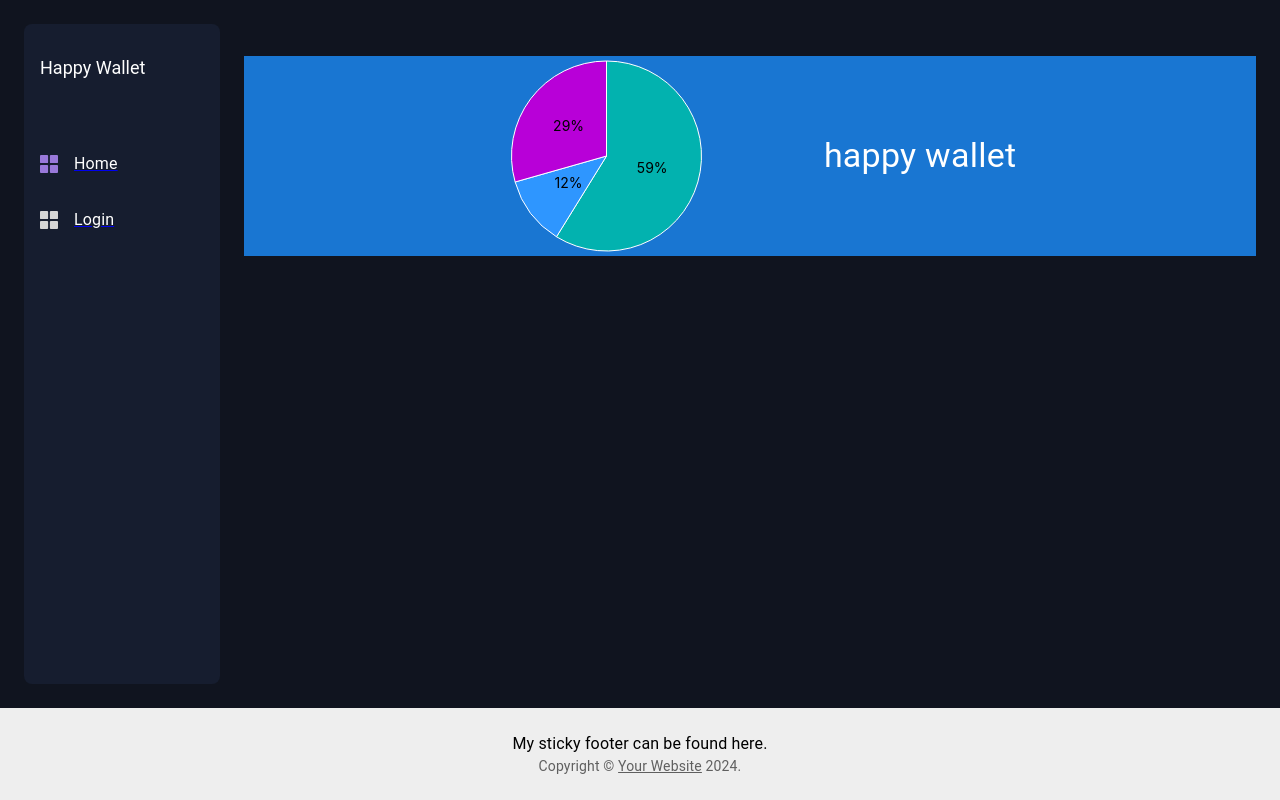
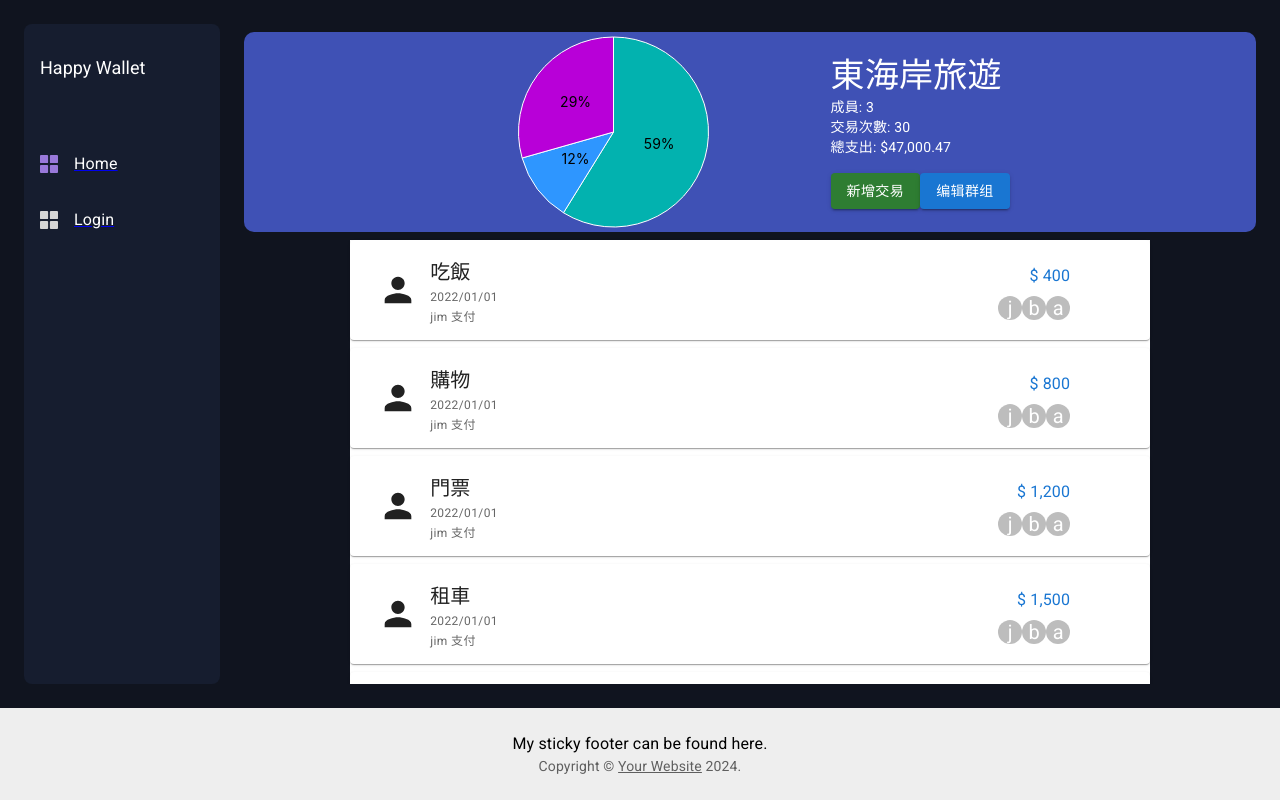
Before and after one commit to shccgxqp/happy_wallet, a React (Create React App) app in the folder frontend/: page /home in a window 1280 px wide. Built offline with nearby package versions, Linux system fonts and the light colour scheme.

Commit message:
新增 - 首頁基本記帳項目

```diff
--- a/frontend/package.json
+++ b/frontend/package.json
@@ -5,6 +5,7 @@
   "dependencies": {
     "@emotion/react": "^11.11.4",
     "@emotion/styled": "^11.11.5",
+    "@mui/icons-material": "^5.15.15",
     "@mui/material": "^5.15.15",
     "@mui/x-charts": "^7.2.0",
     "@testing-library/jest-dom": "^5.17.0",
--- a/frontend/src/Layout/index.tsx
+++ b/frontend/src/Layout/index.tsx
@@ -1,7 +1,7 @@
 import { Box } from "@mui/material";
 import { Outlet } from "react-router-dom";
-import Sidebar from "../components/sidebar";
-import StickyFooter from "../components/sticky-footer";
+import Sidebar from "../components/SideBar";
+import StickyFooter from "../components/StickyFooter";
 
 const Layout = () => {
   return (
--- /dev/null
+++ b/frontend/src/assets/accountData.ts
@@ -0,0 +1,97 @@
+ export const accountData = {
+    title: "東海岸旅遊",
+    transactions: {
+      group: "美國行",
+      count: 3,
+      tradeCount: 30,
+      amount: 47000.47,
+      date: "2022/01/01",
+      update: "2022/01/02",
+      category: "旅遊",
+    },
+    members: [
+      { name: "jim", role: "管理員" },
+      { name: "bob", role: "經理" },
+      { name: "alice", role: "員工" },
+    ],
+    expenses: [
+      {
+        Name: "吃飯",
+        Amount: 400,
+        SharingMethod: "均分",
+        SharedBy: [
+          { name: "jim", price: 133.33 },
+          { name: "bob", price: 133.33 },
+          { name: "alice", price: 133.33 },
+        ],
+        Date: "2022/01/01",
+        Payer: "jim",
+      },
+      {
+        Name: "購物",
+        Amount: 800,
+        SharingMethod: "均分",
+        SharedBy: [
+          { name: "jim", price: 266.67 },
+          { name: "bob", price: 266.67 },
+          { name: "alice", price: 266.67 },
+        ],
+        Date: "2022/01/01",
+        Payer: "jim",
+      },
+      {
+        Name: "門票",
+        Amount: 1200,
+        SharingMethod: "均分",
+        SharedBy: [
+          { name: "jim", price: 333.33 },
+          { name: "bob", price: 333.33 },
+          { name: "alice", price: 333.33 },
+        ],
+        Date: "2022/01/01",
+        Payer: "jim",
+      },
+      {
+        Name: "租車",
+        Amount: 1500,
+        SharingMethod: "均分",
+        SharedBy: [
+          { name: "jim", price: 416.67 },
+          { name: "bob", price: 416.67 },
+          { name: "alice", price: 416.67 },
+        ],
+        Date: "2022/01/01",
+        Payer: "jim",
+      },
+      {
+        Name: "酒店",
+        Amount: 3000,
+        SharingMethod: "均分",
+        SharedBy: [
+          { name: "jim", price: 666.67 },
+          { name: "bob", price: 666.67 },
+          { name: "alice", price: 666.67 },
+        ],
+        Date: "2022/01/01",
+        Payer: "jim",
+      },
+      {
+        Name: "紀念品",
+        Amount: 600,
+        SharingMethod: "均分",
+        SharedBy: [
+          { name: "jim", price: 166.67 },
+          { name: "bob", price: 166.67 },
+          { name: "alice", price: 166.67 },
+        ],
+        Date: "2022/01/01",
+        Payer: "jim",
+      },
+    ],
+  };
+
+  export  const pieData = [
+    { value: 100, label: "jim" },
+    { value: 20, label: "bob" },
+    { value: 50, label: "alice" },
+  ];
--- /dev/null
+++ b/frontend/src/components/AccountCardList/index.tsx
@@ -0,0 +1,122 @@
+import { useState } from "react";
+import {
+  Box,
+  Card,
+  CardContent,
+  Avatar,
+  Typography,
+  Dialog,
+  DialogTitle,
+  DialogContent,
+  DialogContentText,
+  DialogActions,
+  Button,
+  CardActionArea,
+  Stack,
+  Grid,
+} from "@mui/material";
+import PersonIcon from "@mui/icons-material/Person";
+
+import { AccountCardListProps, Expense } from "../../types/sharedTypes";
+import { formatNumber } from "../../utils/utils";
+
+const AccountCardList = ({ expenses }: AccountCardListProps) => {
+  const [open, setOpen] = useState(false);
+  const [selectedData, setSelectedData] = useState<Expense>({
+    Name: "",
+    Amount: 0,
+    SharingMethod: "",
+    SharedBy: [],
+    Date: "",
+    Payer: "",
+  });
+  console.log(expenses);
+
+  const handleClickOpen = (data: Expense) => {
+    setSelectedData(data);
+    setOpen(true);
+  };
+
+  const handleClose = () => {
+    setOpen(false);
+  };
+
+  return (
+    <Stack
+      direction={"column"}
+      spacing={1}
+      sx={{ width: { sm: "100%", md: 800 }, bgcolor: "white" }}
+    >
+      {expenses.map((entry, index) => (
+        <Card sx={{ height: 100 }}>
+          <CardActionArea onClick={() => handleClickOpen(entry)}>
+            <CardContent>
+              <Grid container>
+                <Grid xs={1} my={"auto"}>
+                  <PersonIcon sx={{ fontSize: 40 }} />
+                </Grid>
+                <Grid xs={8} style={{ textAlign: "left" }}>
+                  <Typography variant="h6">{entry.Name}</Typography>
+                  <Typography
+                    variant="caption"
+                    color="text.secondary"
+                    display="block"
+                  >
+                    {entry.Date}
+                  </Typography>
+                  <Typography
+                    variant="caption"
+                    color="text.secondary"
+                    display="block"
+                  >
+                    {entry.Payer} 支付
+                  </Typography>
+                </Grid>
+                <Grid
+                  xs={2}
+                  display={"flex"}
+                  direction={"column"}
+                  textAlign={"right"}
+                  justifyContent={"center"}
+                >
+                  <Typography color={"primary"}>
+                    $ {formatNumber(entry.Amount)}
+                  </Typography>
+                  <Box
+                    display={"flex"}
+                    justifyContent={"flex-end"}
+                    alignItems={"center"}
+                    mt={1}
+                  >
+                    {entry.SharedBy.map((person, index) => (
+                      <Avatar
+                        alt={person.name}
+                        key={index}
+                        sx={{ width: 24, height: 24 }}
+                      >
+                        {person.name[0]}
+                      </Avatar>
+                    ))}
+                  </Box>
+                </Grid>
+              </Grid>
+            </CardContent>
+          </CardActionArea>
+        </Card>
+      ))}
+      <Dialog open={open} onClose={handleClose}>
+        <DialogTitle>詳細資料</DialogTitle>
+        <DialogContent>
+          <DialogContentText>{selectedData.Name}</DialogContentText>
+        </DialogContent>
+        <DialogActions>
+          <Button onClick={handleClose} color="primary">
+            關閉
+          </Button>
+        </DialogActions>
+      </Dialog>
+    </Stack>
+  );
+};
+
+export default AccountCardList;
--- a/frontend/src/components/sidebar/index.tsx
+++ b/frontend/src/components/sidebar/index.tsx
@@ -50,7 +50,7 @@ const Sidebar = () => {
         alignItems: "center",
         justifyContent: "space-between",
         width: {
-          sm: "100%",
+          sm: "95%",
           lg: 200,
         },
       }}
--- a/frontend/src/index.css
+++ b/frontend/src/index.css
@@ -1,5 +1,7 @@
 body {
   margin: 0;
+  padding: 0;
+  box-sizing: border-box;
   font-family: -apple-system, BlinkMacSystemFont, 'Segoe UI', 'Roboto', 'Oxygen',
     'Ubuntu', 'Cantarell', 'Fira Sans', 'Droid Sans', 'Helvetica Neue',
     sans-serif;
--- a/frontend/src/pages/home/index.tsx
+++ b/frontend/src/pages/home/index.tsx
@@ -1,36 +1,37 @@
-import { Box, Typography } from "@mui/material";
+import { Box, Typography, Button } from "@mui/material";
 import { DefaultizedPieValueType } from "@mui/x-charts";
 import { PieChart, pieArcLabelClasses } from "@mui/x-charts/PieChart";
+import AccountCardList from "../../components/AccountCardList";
+
+import { accountData, pieData } from "../../assets/accountData";
+import { formatNumber } from "../../utils/utils";
+
 const home = () => {
-  const data = [
-    { value: 100, label: "jim" },
-    { value: 20, label: "bob" },
-    { value: 50, label: "alice" },
-  ];
-
-  const TOTAL = data.map((item) => item.value).reduce((a, b) => a + b, 0);
+  const TOTAL = pieData.map((item) => item.value).reduce((a, b) => a + b, 0);
   const getArcLabel = (params: DefaultizedPieValueType) => {
     const percent = params.value / TOTAL;
     return `${(percent * 100).toFixed(0)}%`;
   };
 
   return (
+    <>
       <Box
         height={200}
         width={"auto"}
-      my={4}
+        my={1}
         display="flex"
         alignItems="center"
         justifyItems="center"
         justifyContent="center"
-      bgcolor={"primary.main"}
+        borderRadius="10px"
+        bgcolor={"#3F51B5"}
       >
         <Box m="20px">
           <PieChart
             series={[
               {
                 arcLabel: getArcLabel,
-              data,
+                data: pieData,
               },
             ]}
             sx={{
@@ -46,13 +47,36 @@ const home = () => {
             height={200}
           />
         </Box>
-
-      <Box>
+        <Box display={"flex"} flexDirection={"column"} alignItems={"start"}>
           <Typography variant="h4" color="white">
-          happy wallet
+            {accountData.title}
           </Typography>
+          <Typography variant="body2" color="white">
+            成員: {accountData.transactions.count}
+          </Typography>
+          <Typography variant="body2" color="white">
+            交易次數: {accountData.transactions.tradeCount}
+          </Typography>
+          <Typography variant="body2" color="white">
+            總支出: ${formatNumber(accountData.transactions.amount)}
+          </Typography>
+          <Box sx={{ marginTop: 2 }}>
+            <Button variant="contained" color="success">
+              新增交易
+            </Button>
+            <Button variant="contained">编辑群组</Button>
           </Box>
         </Box>
+      </Box>
+      <Box
+        display={"flex"}
+        flexDirection={"column"}
+        justifyItems={"center"}
+        alignItems={"center"}
+      >
+        <AccountCardList expenses={accountData.expenses} />
+      </Box>
+    </>
   );
 };
 
--- a/frontend/src/routes.tsx
+++ b/frontend/src/routes.tsx
@@ -1,7 +1,7 @@
 import { createBrowserRouter } from "react-router-dom";
-import Home from "./pages/home";
-import Login from "./pages/login";
-import Error from "./pages/error";
+import Home from "./pages/Home";
+import Login from "./pages/Login";
+import Error from "./pages/Error";
 import Layout from "../src/Layout";
 
 export const router = createBrowserRouter([
--- /dev/null
+++ b/frontend/src/types/sharedTypes.ts
@@ -0,0 +1,17 @@
+export type SharedPerson = {
+  name: string;
+  price: number;
+};
+
+export type Expense = {
+  Name: string;
+  Amount: number;
+  SharingMethod: string;
+  SharedBy: SharedPerson[];
+  Date: string;
+  Payer: string;
+};
+
+export type AccountCardListProps = {
+  expenses: Expense[];
+};
--- /dev/null
+++ b/frontend/src/utils/utils.ts
@@ -0,0 +1,9 @@
+
+/**
+ * 格式化數字，給數字加上千分隔符
+ * @param num 要格式化的數字
+ * @returns 格式化後的字符串
+ */
+export function formatNumber(num: number) {
+  return num.toString().replace(/\B(?=(\d{3})+(?!\d))/g, ",");
+}
```
Also changed, not shown: frontend/public/index.html (+10 -23 lines), frontend/src/components/StickyFooter/index.tsx (renamed from frontend/src/components/sticky-footer/index.tsx), 1 other file (tests, documents, lock files or other folders). Lines whose indentation alone changed are shown as unchanged.
